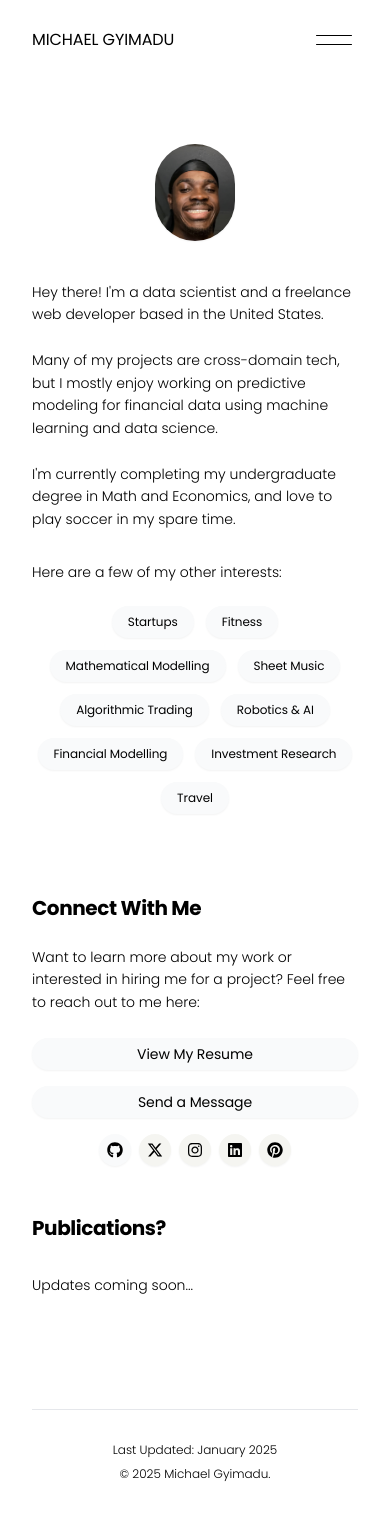
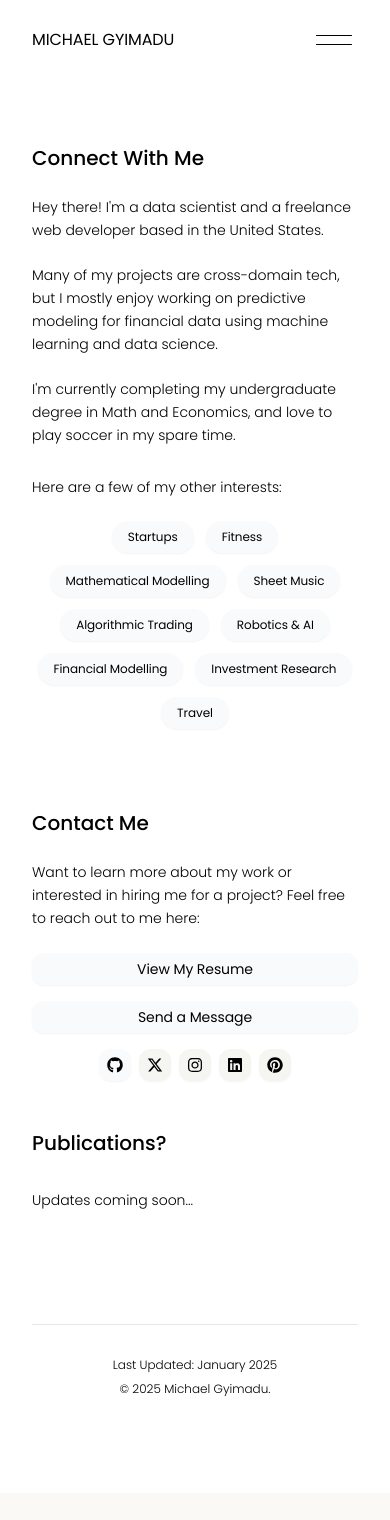
Before and after one commit to gyimadu/portfolio, a Next.js app: page / in a window 390 px wide. Shown: the top 1520 px of the page. After the commit the page ends 1493 px from the top, so only its background shows below. Built offline with nearby package versions, Linux system fonts and the light colour scheme.

Commit message:
added new project(algo trading bot) and made some minor changes on the interface; replaced profile picture on both desktop and mobile with 'connect with me'

```diff
--- a/src/app/page.tsx
+++ b/src/app/page.tsx
@@ -26,14 +26,15 @@ export default function Home() {
         <section className="mb-12">
           <div className="mb-10">
             <div className="flex flex-col lg:flex-row lg:gap-16 lg:items-start">
-              <div className="flex flex-col items-center mb-4 lg:mb-0 lg:w-1/5 lg:sticky lg:top-24">
-                <Image
+              <div className="flex flex-col items-left lg:mb-0 lg:w-1/5 lg:sticky lg:top-24">
+                {/*<Image
                   src="/profile.jpeg"
                   alt="Michael Gyimadu"
                   width={80}
                   height={80}
-                  className="rounded-full object-cover shadow-sm mb-6"
-                />
+                  className="w-20 h-20 ounded-full object-cover shadow-sm mb-5"
+                />*/}
+                <div className='text-xl font-medium sm:text-2xl lg:text-2xl mb-6 text-black'>Connect With Me</div>
               </div>
 
               <div className="lg:w-4/5">
@@ -76,7 +77,7 @@ export default function Home() {
           </div>
 
           <div className="mb-10">
-            <h3 className="text-xl sm:text-2xl lg:text-2xl font-bold mb-6 text-black">Connect With Me</h3>
+            <div className="text-xl font-medium sm:text-2xl lg:text-2xl mb-6 text-black">Contact Me</div>
             <div className="text-black text-sm sm:text-lg lg:text-base leading-relaxed mb-6">
               Want to learn more about my work or interested in hiring me for a project? Feel free to reach out to me here:
             </div>
@@ -85,23 +86,23 @@ export default function Home() {
               <a
                 href="/resume.pdf"
                 target='_blank'
-                className="px-4 py-1.5 bg-gray-50 text-black rounded-full text-sm sm:text-base lg:text-sm hover:bg-gray-100 text-center transition-all shadow-sm hover:shadow-md"
+                className="px-4 py-1.5 bg-gray-50 text-black rounded-xl text-sm sm:text-base lg:text-sm hover:bg-gray-100 text-center transition-all shadow-sm hover:shadow-md"
               >
                 View My Resume
               </a>
               <Link
                 href="/contact"
-                className="px-4 py-1.5 bg-gray-50 text-black rounded-full text-sm sm:text-base lg:text-sm hover:bg-gray-100 text-center transition-all shadow-sm hover:shadow-md"
+                className="px-4 py-1.5 bg-gray-50 text-black rounded-xl text-sm sm:text-base lg:text-sm hover:bg-gray-100 text-center transition-all shadow-sm hover:shadow-md"
               >
                 Send a Message
               </Link>
             </div>
-            <div className="flex justify-center gap-2 md:gap-8 mb-4">
+            <div className="flex justify-center gap-2 md:gap-4 mb-4">
               <a
                 href="https://github.com/gyimadu"
                 target="_blank"
                 rel="noopener noreferrer"
-                className="p-2 bg-gray-50 text-black rounded-full hover:bg-gray-100 text-center transition-all shadow-sm hover:shadow-md"
+                className="p-2 bg-gray-50 text-black rounded-xl hover:bg-gray-100 text-center transition-all shadow-sm hover:shadow-md"
                 aria-label="GitHub Profile"
               >
                 <FaGithub className="w-4 h-4" />
@@ -110,7 +111,7 @@ export default function Home() {
                 href="https://twitter.com/gyimaduu"
                 target="_blank"
                 rel="noopener noreferrer"
-                className="p-2 bg-[#F5F5F1] text-black rounded-full hover:bg-[#EFEEE9] text-center transition-all shadow-sm hover:shadow-md"
+                className="p-2 bg-[#F5F5F1] text-black rounded-xl hover:bg-[#EFEEE9] text-center transition-all shadow-sm hover:shadow-md"
                 aria-label="X (Twitter) Profile"
               >
                 <FaXTwitter className="w-4 h-4" />
@@ -119,7 +120,7 @@ export default function Home() {
                 href="https://instagram.com/gyimadu_"
                 target="_blank"
                 rel="noopener noreferrer"
-                className="p-2 bg-[#F5F5F1] text-black rounded-full hover:bg-[#EFEEE9] text-center transition-all shadow-sm hover:shadow-md"
+                className="p-2 bg-[#F5F5F1] text-black rounded-xl hover:bg-[#EFEEE9] text-center transition-all shadow-sm hover:shadow-md"
                 aria-label="Instagram Profile"
               >
                 <FaInstagram className="w-4 h-4" />
@@ -128,7 +129,7 @@ export default function Home() {
                 href="https://linkedin.com/in/michael-gyimadu"
                 target="_blank"
                 rel="noopener noreferrer"
-                className="p-2 bg-[#F5F5F1] text-black rounded-full hover:bg-[#EFEEE9] text-center transition-all shadow-sm hover:shadow-md"
+                className="p-2 bg-[#F5F5F1] text-black rounded-xl hover:bg-[#EFEEE9] text-center transition-all shadow-sm hover:shadow-md"
                 aria-label="LinkedIn Profile"
               >
                 <FaLinkedin className="w-4 h-4" />
@@ -137,7 +138,7 @@ export default function Home() {
                 href="https://pin.it/31jFT8j7h"
                 target="_blank"
                 rel="noopener noreferrer"
-                className="p-2 bg-[#F5F5F1] text-black rounded-full hover:bg-[#EFEEE9] text-center transition-all shadow-sm hover:shadow-md"
+                className="p-2 bg-[#F5F5F1] text-black rounded-xl hover:bg-[#EFEEE9] text-center transition-all shadow-sm hover:shadow-md"
                 aria-label="Pinterest Profile"
               >
                 <FaPinterest className="w-4 h-4" />
@@ -147,7 +148,7 @@ export default function Home() {
         </section>
 
         <section className="mb-28 lg:mb-28">
-          <h2 className="font-bold text-xl sm:text-2xl lg:text-2xl text-black mb-8">Publications?</h2>
+          <div className="text-xl font-medium sm:text-2xl lg:text-2xl text-black mb-8">Publications?</div>
           <div className="text-black text-sm sm:text-lg lg:text-base leading-relaxed mb-6">
             Updates coming soon...
           </div>
--- a/src/app/portfolio/page.tsx
+++ b/src/app/portfolio/page.tsx
@@ -9,6 +9,12 @@ export default function Portfolio() {
   const activeSection = useScrollSpy();
 
   const projects = [
+    {
+      title: "AlgoTrade Bot with Risk Management",
+      description: "Developed a lightweight algorithmic trading bot that uses historical financial data to automate trading decisions using moving average crossover strategies. The bot is deisgned for small-scale algorithmic trading and integrates risk management techniques to optimize positions and minimize losses.",
+      features: ["Features: Market data integration, signal generation, automated portfolio updates, risk management"],
+      tools: ["Tools: Python, Pandas, NumPy, yFinance, Object-Oriented Programming"]
+    },
     {
       title: "TidyTable: Data Cleaning Automation Tool",
       description: "TidyTable is a Python-based automation tool that speeds up the data cleaning process for large datasets. It handles missing values, detects outliers, and standardizes data formats, reducing manual cleaning time while maintaining data integrity.",
@@ -45,7 +51,7 @@ export default function Portfolio() {
       <main className="max-w-5xl mx-auto px-8 sm:px-4 py-16 relative">
         {/* Left side - scrollable content */}
         <div className="lg:w-[48%]">
-          <h2 className="text-xl sm:text-2xl lg:text-2xl text-black mb-10">Portfolio</h2>
+          <div className="text-xl font-medium sm:text-2xl lg:text-2xl text-black mb-10">Portfolio</div>
 
           <div className="space-y-16 lg:space-y-32">
             {projects.map((project, index) => (
@@ -129,12 +135,12 @@ export default function Portfolio() {
 
         {/* Centered footer */}
         <footer className="border-t sm:border-t-0 border-gray-200 pt-8 text-center text-black text-xs pb-8 mt-16">
-          <div className="flex justify-center gap-2 md:gap-6 mb-4">
+          <div className="flex justify-center gap-2 md:gap-4 mb-4">
             <a
               href="https://github.com/gyimadu"
               target="_blank"
               rel="noopener noreferrer"
-              className="p-2 bg-gray-50 text-black rounded-full hover:bg-gray-100 text-center transition-all shadow-sm hover:shadow-md"
+              className="p-2 bg-gray-50 text-black rounded-xl hover:bg-gray-100 text-center transition-all shadow-sm hover:shadow-md"
               aria-label="GitHub Profile"
             >
               <FaGithub className="w-4 h-4" />
@@ -143,7 +149,7 @@ export default function Portfolio() {
               href="https://twitter.com/gyimaduu"
               target="_blank"
               rel="noopener noreferrer"
-              className="p-2 bg-[#F5F5F1] text-black rounded-full hover:bg-[#EFEEE9] text-center transition-all shadow-sm hover:shadow-md"
+              className="p-2 bg-[#F5F5F1] text-black rounded-xl hover:bg-[#EFEEE9] text-center transition-all shadow-sm hover:shadow-md"
               aria-label="X (Twitter) Profile"
             >
               <FaXTwitter className="w-4 h-4" />
@@ -152,7 +158,7 @@ export default function Portfolio() {
               href="https://instagram.com/gyimadu_"
               target="_blank"
               rel="noopener noreferrer"
-              className="p-2 bg-[#F5F5F1] text-black rounded-full hover:bg-[#EFEEE9] text-center transition-all shadow-sm hover:shadow-md"
+              className="p-2 bg-[#F5F5F1] text-black rounded-xl hover:bg-[#EFEEE9] text-center transition-all shadow-sm hover:shadow-md"
               aria-label="Instagram Profile"
             >
               <FaInstagram className="w-4 h-4" />
@@ -161,7 +167,7 @@ export default function Portfolio() {
               href="https://linkedin.com/in/michael-gyimadu"
               target="_blank"
               rel="noopener noreferrer"
-              className="p-2 bg-[#F5F5F1] text-black rounded-full hover:bg-[#EFEEE9] text-center transition-all shadow-sm hover:shadow-md"
+              className="p-2 bg-[#F5F5F1] text-black rounded-xl hover:bg-[#EFEEE9] text-center transition-all shadow-sm hover:shadow-md"
               aria-label="LinkedIn Profile"
             >
               <FaLinkedin className="w-4 h-4" />
@@ -170,7 +176,7 @@ export default function Portfolio() {
               href="https://pin.it/31jFT8j7h"
               target="_blank"
               rel="noopener noreferrer"
-              className="p-2 bg-[#F5F5F1] text-black rounded-full hover:bg-[#EFEEE9] text-center transition-all shadow-sm hover:shadow-md"
+              className="p-2 bg-[#F5F5F1] text-black rounded-xl hover:bg-[#EFEEE9] text-center transition-all shadow-sm hover:shadow-md"
               aria-label="Pinterest Profile"
             >
               <FaPinterest className="w-4 h-4" />
```
Also changed, not shown: src/app/contact/page.tsx (+11 -11 lines).
